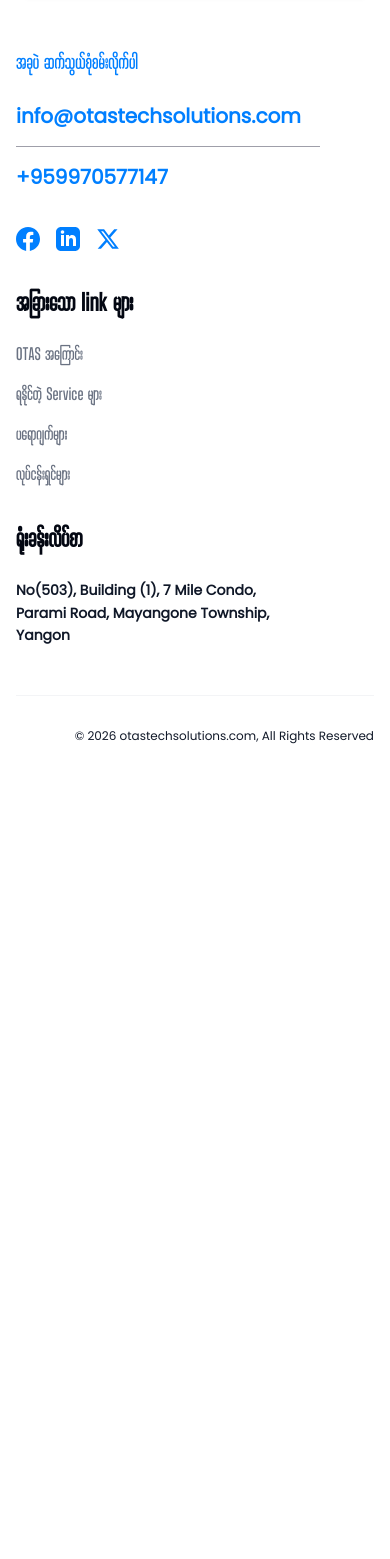
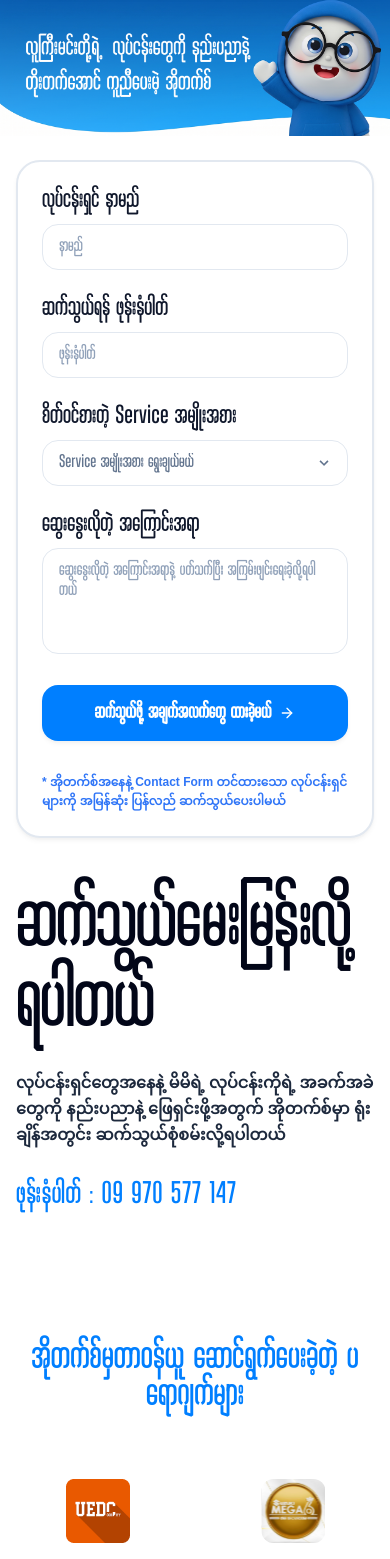
Before and after one commit to Company-Portfolio/otas_portfolio_v-2.0.0, a React (Vite) app: page /contact in a window 390 px wide. Shown: the part 68-1627 px from the top of the page. Before the commit the page ends 844 px from the top, so only its background shows below. Built offline with nearby package versions, Linux system fonts and the light colour scheme; a web font is replaced by a local one.

Commit message:
client logo sections fix and contact-page create

```diff
--- a/src/App.jsx
+++ b/src/App.jsx
@@ -7,6 +7,7 @@
 import { Services } from "@/pages/Services"
 import { Projects } from "@/pages/Projects"
 import { Clients } from "@/pages/Clients"
+import Contact from "@/pages/Contact"
 
 function ScrollToTop() {
   const { pathname } = useLocation()
@@ -29,6 +30,7 @@
             <Route path="/services" element={<Services />} />
             <Route path="/projects" element={<Projects />} />
             <Route path="/clients" element={<Clients />} />
+            <Route path="/contact" element={<Contact />} />
           </Routes>
         </div>
         <Footer />
--- a/src/components/sections/ClientLogos.jsx
+++ b/src/components/sections/ClientLogos.jsx
@@ -1,66 +1,68 @@
 import { motion } from "framer-motion"
 import { ArrowRight } from "lucide-react"
 import { Link } from "react-router-dom"
-import { Button } from "@/components/ui/button"
 import { content } from "@/data/content"
 import { fadeInUp, staggerContainer } from "@/utils/animations"
 
 export function ClientLogos() {
   return (
-    <section className="py-[var(--section-py)] lg:py-[var(--section-py-lg)] bg-white">
-      <div className="mx-auto w-full text-center max-w-7xl px-[var(--container-px)] sm:px-[var(--container-px-sm)] lg:px-[var(--container-px-lg)]">
+    <section className="py-16 md:py-24 bg-white select-none w-full">
+      <div className="mx-auto max-w-7xl px-4 sm:px-6 lg:px-8 text-center">
+
         <motion.h2
-          className="font-aj11 text-primary text-3xl md:text-4xl font-bold text-foreground mb-[var(--heading-mb)]"
+          className="text-3xl sm:text-4xl lg:text-[44px] text-primary text-center font-aj11 leading-tight mb-16 max-w-4xl mx-auto"
           initial="hidden"
           whileInView="visible"
           viewport={{ once: true, margin: "-100px" }}
           variants={fadeInUp}
         >
-          {content.clients.title}
+          {content.clients.title || "အိုတက်စ် နှင့် လက်တွဲထားသော လုပ်ငန်းများ"}
         </motion.h2>
 
-        {/* Client Logos Grid */}
         <motion.div
-          className="grid grid-cols-2 md:grid-cols-3 lg:grid-cols-5 gap-8 mb-8"
+          className="grid grid-cols-2 sm:grid-cols-3 md:grid-cols-4 lg:grid-cols-5 gap-x-8 gap-y-12 items-start mb-16"
           initial="hidden"
           whileInView="visible"
           viewport={{ once: true, margin: "-100px" }}
           variants={staggerContainer}
         >
-          {content.clients.items.map((client) => (
+          {content.clientsLogo.items.slice(0, 10).map((client) => (
             <motion.div
               key={client.id}
-              className="flex flex-col items-center justify-center p-6 rounded-xl border border-border hover:border-primary hover:bg-primary/5 transition-all cursor-pointer group"
+              className="flex flex-col items-center text-center space-y-4 group cursor-pointer"
               variants={fadeInUp}
             >
-              <img
-                src={client.logo}
-                alt={client.name}
-                className="h-16 w-16 object-contain mb-4 group-hover:scale-110 transition-transform"
-              />
-              <p className="text-sm text-center text-muted-foreground group-hover:text-foreground transition-colors">
+              <div className="h-16 w-16 md:h-20 md:w-20 flex items-center justify-center transition-transform duration-300 group-hover:scale-105">
+                <img
+                  src={client.logo}
+                  alt={client.name}
+                  className="max-h-full max-w-full object-contain"
+                />
+              </div>
+
+              <p className="text-slate-900 text-xs md:text-sm font-extrabold uppercase font-sans tracking-wide max-w-[160px] leading-snug">
                 {client.name}
               </p>
             </motion.div>
           ))}
         </motion.div>
 
-        {/* View All Button */}
         <motion.div
-          className="text-center"
+          className="flex justify-center"
           initial="hidden"
           whileInView="visible"
           viewport={{ once: true, margin: "-100px" }}
           variants={fadeInUp}
         >
-          <Link to="/clients" className="group inline-block no-underline">
-            <Button variant="link" size="lg" className="text-primary font-aj11 p-0 hover:no-underline flex items-center cursor-pointer">
-              {content.clients.viewAll}
-              <ArrowRight className="ml-2 h-5 w-5 text-primary" />
-            </Button>
-            <div className="w-full bg-primary h-[2px] transition-transform duration-300 scale-x-0 group-hover:scale-x-100 origin-left"></div>
+          <Link to="/clients" className="group inline-flex flex-col items-center justify-center cursor-pointer">
+            <div className="flex items-center gap-2 text-primary font-aj11 text-base sm:text-lg md:text-[20px]">
+              <span>{content.clients.viewAll || "လုပ်ငန်းရှင် အားလုံးကို ကြည့်မယ်"}</span>
+              <ArrowRight className="h-5 w-5 transition-transform duration-300 group-hover:translate-x-1" />
+            </div>
+            <div className="w-full h-[2px] bg-[#2F75F7] mt-1 transition-transform duration-300 scale-x-100 group-hover:scale-x-110"></div>
           </Link>
         </motion.div>
+
       </div>
     </section>
   )
--- a/src/data/content.js
+++ b/src/data/content.js
@@ -6,6 +6,7 @@
       { label: "ရနိုင်တဲ့ Service များ", href: "/services" },
       { label: "ပ‌ရောဂျက်များ", href: "/projects" },
       { label: "လုပ်ငန်းရှင်များ", href: "/clients" },
+      { label: "ဆက်သွယ်ဆွေးနွေးမယ်", href: "/contact" },
     ],
     cta: "ဆက်သွယ်ဆွေးနွေးမယ်",
     language: {
@@ -120,7 +121,7 @@
       },
     ],
   },
-  clients: {
+  clientsLogo: {
     title: "အိုတက်စ် နှင့် လက်တွဲထားသော လုပ်ငန်းများ",
     viewAll: "လုပ်ငန်းရှင် အားလုံးကို ကြည့်မယ်",
     items: [
--- /dev/null
+++ b/src/pages/Contact.jsx
@@ -0,0 +1,124 @@
+import React from 'react'
+import Hero from '../components/sections/Hero'
+import { ArrowRight } from "lucide-react"
+import { ClientLogos } from '../components/sections/ClientLogos'
+
+function Contact() {
+    return (
+        <main>
+            <section className='relative' >
+                <Hero />
+            </section>
+
+
+            <section className="py-16 md:py-24 select-none w-full relative z-10 -mt-10 md:-mt-28 lg:-mt-40">
+                <div className="mx-auto max-w-7xl px-4 sm:px-6 lg:px-8">
+
+                    <div className="grid grid-cols-1 lg:grid-cols-12 gap-12 lg:gap-16 items-center">
+
+                        <div className="lg:col-span-6 bg-white border-2 border-slate-200 shadow-sm rounded-[24px] p-6 sm:p-8 md:p-10 w-full max-w-[540px] mx-auto">
+                            <form onSubmit={(e) => e.preventDefault()} className="space-y-6">
+
+                                <div className="space-y-2">
+                                    <label className="block text-slate-900 text-[20px] md:text-lg font-aj11">
+                                        လုပ်ငန်းရှင် နာမည်
+                                    </label>
+                                    <input
+                                        type="text"
+                                        placeholder="နာမည်"
+                                        className="w-full px-4 py-3 border border-slate-200 rounded-xl font-aj11 text-sm focus:outline-none focus:border-primary transition-all placeholder-slate-400"
+                                    />
+                                </div>
+
+                                <div className="space-y-2">
+                                    <label className="block text-slate-900 text-[20px] md:text-lg font-aj11">
+                                        ဆက်သွယ်ရန် ဖုန်းနံပါတ်
+                                    </label>
+                                    <input
+                                        type="tel"
+                                        placeholder="ဖုန်းနံပါတ်"
+                                        className="w-full px-4 py-3 border border-slate-200 rounded-xl font-aj11 text-sm focus:outline-none focus:border-primary transition-all placeholder-slate-400"
+                                    />
+                                </div>
+
+                                <div className="space-y-2">
+                                    <label className="block text-slate-900 text-[20px] md:text-lg font-aj11">
+                                        စိတ်ဝင်စားတဲ့ Service အမျိုးအစား
+                                    </label>
+                                    <div className="relative">
+                                        <select
+                                            className="w-full px-4 py-3 border border-slate-200 rounded-xl font-aj11 text-sm focus:outline-none focus:border-primary appearance-none text-slate-500 cursor-pointer"
+                                            defaultValue=""
+                                        >
+                                            <option value="" disabled>Service အမျိုးအစား ရွေးချယ်မယ်</option>
+                                            <option value="portfolio">Business Portfolio Website</option>
+                                            <option value="email">Business Email</option>
+                                            <option value="ai">AI Agent Automation</option>
+                                            <option value="software">Customize Software</option>
+                                        </select>
+                                        <div className="pointer-events-none absolute inset-y-0 right-0 flex items-center px-4 text-slate-500">
+                                            <svg className="fill-current h-4 w-4" xmlns="http://www.w3.org/2000/svg" viewBox="0 0 20 20">
+                                                <path d="M9.293 12.95l.707.707L15.657 8l-1.414-1.414L10 10.828 5.757 6.586 4.343 8z" />
+                                            </svg>
+                                        </div>
+                                    </div>
+                                </div>
+
+                                <div className="space-y-2">
+                                    <label className="block text-slate-900 text-[20px] md:text-lg font-aj11">
+                                        ဆွေးနွေးလိုတဲ့ အကြောင်းအရာ
+                                    </label>
+                                    <textarea
+                                        rows={4}
+                                        placeholder="ဆွေးနွေးလိုတဲ့ အကြောင်းအရာနဲ့ ပတ်သက်ပြီး အကြမ်းဖျင်းရေးခဲ့လို့ရပါတယ်"
+                                        className="w-full px-4 py-3 border border-slate-200 rounded-xl font-aj11 text-sm focus:outline-none focus:border-primary transition-all resize-none placeholder-slate-400"
+                                    />
+                                </div>
+
+                                <button
+                                    type="submit"
+                                    className="w-full py-4 bg-primary hover:bg-blue-600 text-white font-bold rounded-xl flex items-center justify-center gap-2 transition-colors font-aj11 text-base shadow-sm cursor-pointer"
+                                >
+                                    <span>ဆက်သွယ်ဖို့ အချက်အလက်တွေ ထားခဲ့မယ်</span>
+                                    <ArrowRight className="h-4 w-4" />
+                                </button>
+
+                                <p className="text-xs font-bold text-[#2F75F7] font-myanmar leading-relaxed pt-2">
+                                    * အိုတက်စ်အနေနဲ့ Contact Form တင်ထားသော လုပ်ငန်းရှင်များကို အမြန်ဆုံး ပြန်လည် ဆက်သွယ်ပေးပါမယ်
+                                </p>
+
+                            </form>
+                        </div>
+
+                        <div className="lg:col-span-6 space-y-6 text-left lg:pl-6">
+
+                            <h2 className="text-[64px] sm:text-5xl md:text-[56px] lg:text-[60px] text-slate-950 font-aj11 leading-tight tracking-tight">
+                                ဆက်သွယ်မေးမြန်းလို့ရပါတယ်
+                            </h2>
+
+                            <p className="text-slate-800 text-base sm:text-lg md:text-[20px] font-bold font-myanmar leading-relaxed max-w-xl">
+                                လုပ်ငန်းရှင်တွေအနေနဲ့ မိမိရဲ့ လုပ်ငန်းကိုရဲ့ အခက်အခဲတွေကို နည်းပညာနဲ့ ဖြေရှင်းဖို့အတွက် အိုတက်စ်မှာ ရုံးချိန်အတွင်း ဆက်သွယ်စုံစမ်းလို့ရပါတယ်
+                            </p>
+
+                            <div className="pt-2">
+                                <p className="text-2xl sm:text-3xl md:text-[38px] text-primary font-aj11 tracking-wide">
+                                    ဖုန်းနံပါတ် : <span className="font-aj11 select-all">09 970 577 147</span>
+                                </p>
+                            </div>
+
+                        </div>
+
+                    </div>
+
+                </div>
+            </section>
+
+            <section>
+                <ClientLogos />
+            </section>
+        </main >
+
+    )
+}
+
+export default Contact
```
